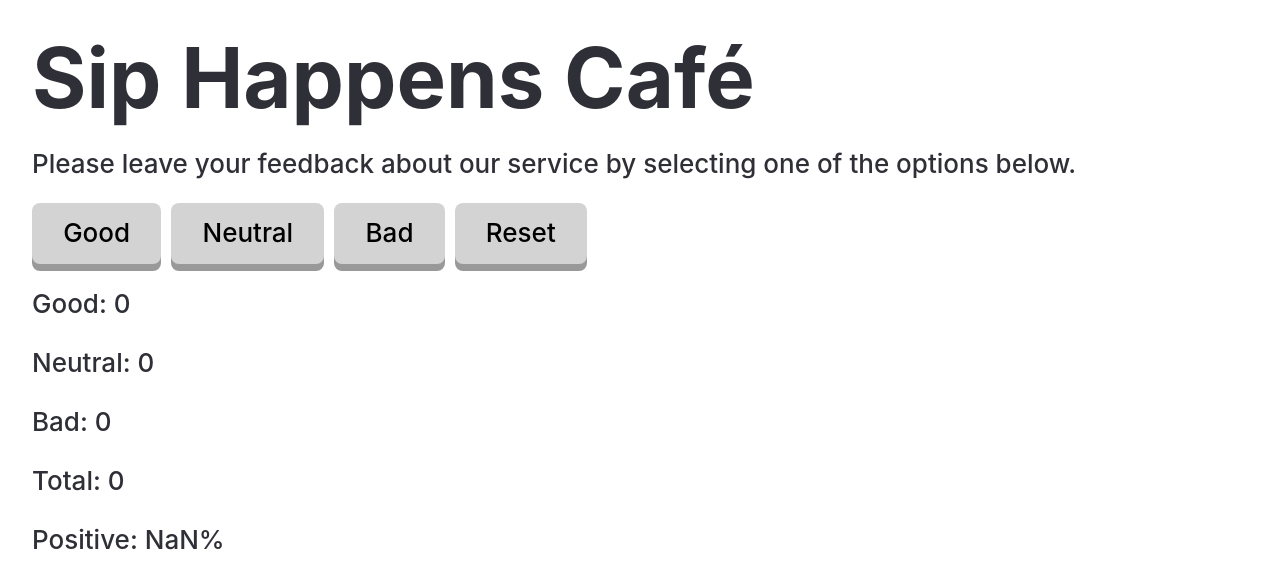
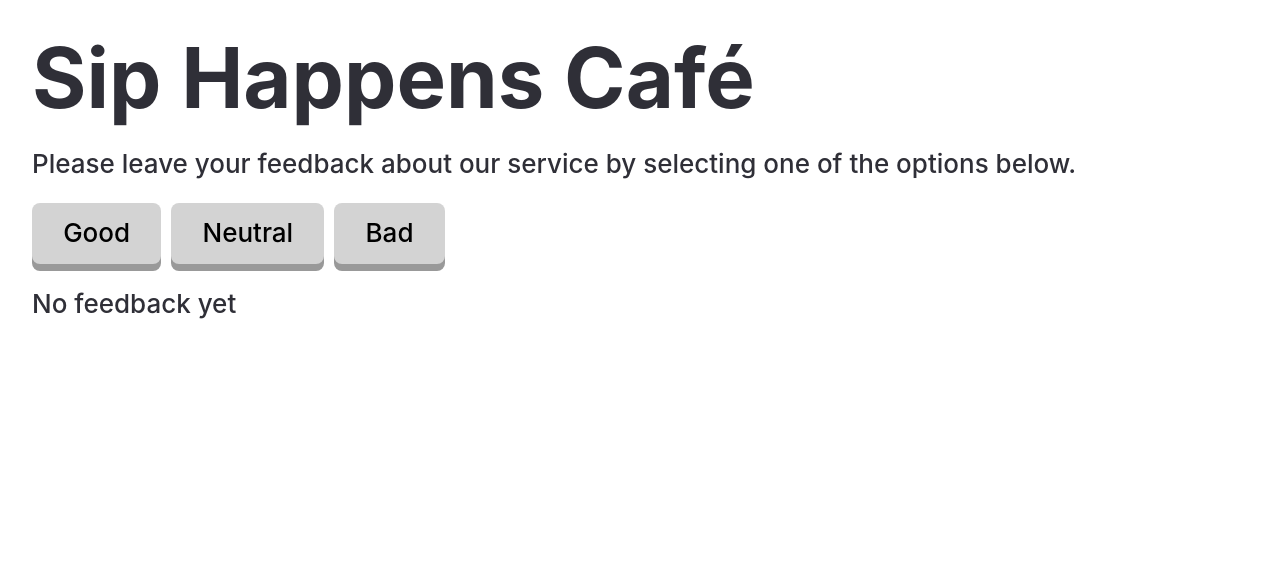
Before and after one commit to Terrad77/goit-react-hw-02, a React (Vite) app: page / in a window 1280 px wide. Shown: the top 588 px of the page. Built offline with nearby package versions, Linux system fonts and the light colour scheme.

Commit message:
fix render logic

```diff
--- a/src/components/App.jsx
+++ b/src/components/App.jsx
@@ -9,14 +9,14 @@ import Notification from './notification/Notification';
 
 const App = () => {
 
-//стан типів відгуків за замовченням
+//стан відгуків за замовченням
 const initialState = { good: 0, neutral: 0, bad: 0 };
 
   // Стан зберігання типів відгуків
-  const [feedback, setFeedback] = useState({ good: 0, neutral: 0, bad: 0 });
+  const [feedback, setFeedback] = useState(initialState);
+
   //Cтан що визначає наявність відгуків
   const [hasFeedback, setHasFeedback] = useState(false);
-
 
   // Зчитування даних з локального сховища при завантаженні сторінки
   useEffect(() => {
@@ -48,24 +48,20 @@ const initialState = { good: 0, neutral: 0, bad: 0 };
 
     const resetFeedback = () => {
     setFeedback(initialState);
-    setHasFeedback(false);
+    // setHasFeedback(false);
   };
-
-  console.log(hasFeedback);
-
 
 
   return (
     <div className='container'>
       <h1>Sip Happens Café</h1>
       <p>Please leave your feedback about our service by selecting one of the options below.</p>
-      <Options updateFeedback={updateFeedback} resetFeedback={resetFeedback} hasFeedback={hasFeedback} />
-      {/* умовний рендер компонентів */}
-      {hasFeedback? < Feedback type="Good" count={feedback.good} />: <Notification/> }
-      {hasFeedback && <Feedback type="Neutral" count={feedback.neutral} />}
-      {hasFeedback && <Feedback type="Bad" count={feedback.bad} />}
-      {hasFeedback && <Feedback type="Total" count={totalFeedback} />}
-      {hasFeedback && <Feedback type="Positive" count={percentagePositiveFeedback} />}
+      <Options updateFeedback={updateFeedback} resetFeedback={resetFeedback} totalFeedback={totalFeedback } />
+      {totalFeedback? < Feedback type="Good" count={feedback.good} />: <Notification/> }
+      {totalFeedback !==0 && <Feedback type="Neutral" count={feedback.neutral} />}
+      {totalFeedback !==0 && <Feedback type="Bad" count={feedback.bad} />}
+      {totalFeedback !==0 && <Feedback type="Total" count={totalFeedback} />}
+      {totalFeedback !==0 && <Feedback type="Positive" count={percentagePositiveFeedback} />}
     </div>
 
   );
--- a/src/components/options/Options.jsx
+++ b/src/components/options/Options.jsx
@@ -1,14 +1,14 @@
 //імпорт CSS
 import "./Options.css";
 
-const Options = ({ updateFeedback, resetFeedback, hasFeedback }) => {
+const Options = ({ updateFeedback, resetFeedback, hasFeedback, totalFeedback }) => {
 
   return (
   <ul className={'optionsList'}>
     <button className={'optionsBtn'} onClick={() => updateFeedback('good')}>Good</button>
     <button className={'optionsBtn'} onClick={() => updateFeedback  ('neutral')}>Neutral</button>
     <button className={'optionsBtn'} onClick={() => updateFeedback('bad')}>Bad</button>
-    {hasFeedback && (<button className={'optionsBtn'} onClick={resetFeedback}>Reset</button>)}
+    {totalFeedback !== 0 && (<button className={'optionsBtn'} onClick={resetFeedback}>Reset</button>)}
   </ul>
 )
 };
```
Also changed, not shown: src/components/feedback/Feedback.jsx (line endings or trailing spaces).
